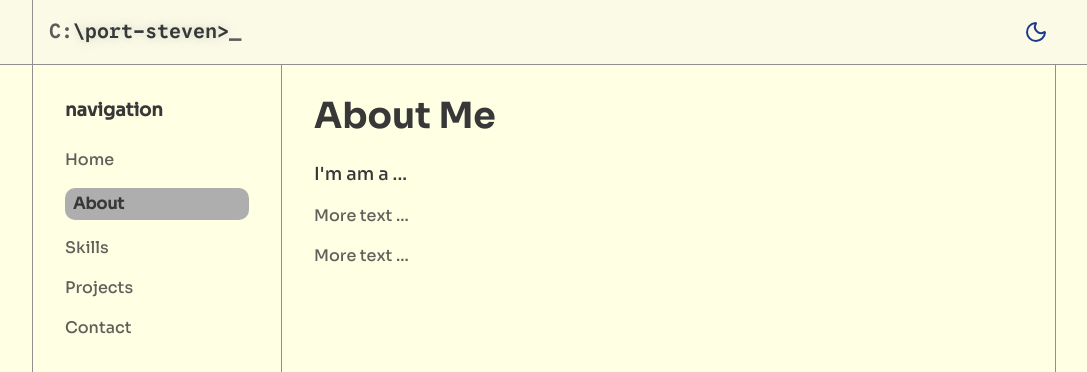
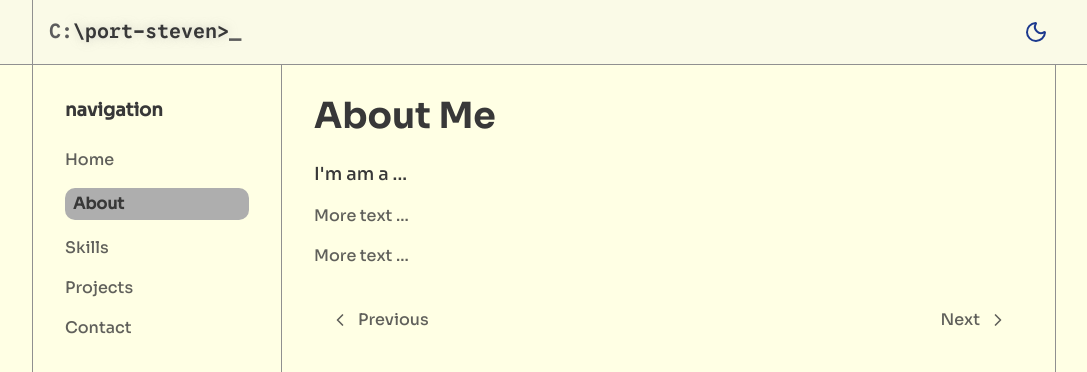
Before and after one commit to StewenE/port-steven, a React (Vite) app: page / in a window 1280 px wide. Both pictures are taken after a click on the button "About". Shown: the top 372 px of the page, without its empty margins (96-1183 px from the left). Built offline with nearby package versions, Linux system fonts and the light colour scheme.

Commit message:
feat: add NavigationButtons component for section navigation

```diff
--- /dev/null
+++ b/src/components/NavigationButtons.tsx
@@ -0,0 +1,46 @@
+import { ChevronLeft, ChevronRight } from "lucide-react";
+
+const sections = ["home", "about", "skills", "projects", "contact"];
+
+interface NavigationButtonsProps {
+    activeSection: string;
+    onNavigate: (section: string) => void;
+}
+
+export const NavigationButtons = ({ activeSection, onNavigate }: NavigationButtonsProps) => {
+    const currentIndex = sections.indexOf(activeSection);
+    const isFirst = currentIndex === 0;
+
+    const handlePrevious = () => {
+        if (!isFirst) {
+            onNavigate(sections[currentIndex - 1]);
+        }
+    };
+
+    const handleNext = () => {
+        const nextIndex = currentIndex === sections.length - 1 ? 0 : currentIndex + 1;
+        onNavigate(sections[nextIndex]);
+    };
+
+    return (
+        <div className="flex justify-between items-center px-4 md:px-6 lg:px-8 pb-8">
+            {!isFirst && (
+                <button
+                    onClick={handlePrevious}
+                    className="nav-button flex items-center gap-2"
+                >
+                    <ChevronLeft className="h-5 w-5" />
+                    Previous
+                </button>
+            )}
+            {isFirst && <div />}
+            <button
+                onClick={handleNext}
+                className="nav-button flex items-center gap-2"
+            >
+                Next
+                <ChevronRight className="h-5 w-5" />
+            </button>
+        </div>
+    );
+}
--- a/src/index.css
+++ b/src/index.css
@@ -170,6 +170,18 @@
   }
 }
 
+@utility nav-button {
+  @apply text-foreground/80 transition-all duration-300 flex items-center gap-2 px-4 py-2 rounded-md;
+
+  &:hover {
+    @apply -translate-y-1;
+    color: var(--hover-text);
+    background-color: var(--card);
+    border-radius: 10px;
+    cursor: pointer;
+  }
+}
+
 @utility nav-item-active {
   @apply font-semibold transform transition duration-300;
   color: var(--active-text);
--- a/src/pages/Home.tsx
+++ b/src/pages/Home.tsx
@@ -1,6 +1,7 @@
 import { useState } from "react";
 import { TopBar } from "@/components/TopBar";
 import { SidePanel } from "@/components/SidePanel";
+import { NavigationButtons } from "@/components/NavigationButtons";
 import { HomeSection } from "@/components/sections/HomeSection";
 import { AboutSection } from "@/components/sections/AboutSection";
 import { SkillsSection } from "@/components/sections/SkillsSection";
@@ -44,7 +45,13 @@ export const Home = () => {
                           aria-hidden
                           className="pointer-events-none absolute inset-y-0 right-0 w-0 lg:border-r border-border z-10"
                         />
-                        {renderSection()}
+                        <div>
+                            {renderSection()}
+                            <NavigationButtons
+                                activeSection={activeSection}
+                                onNavigate={setActiveSection}
+                            />
+                        </div>
                     </div>
                 </div>
             </div>
```
